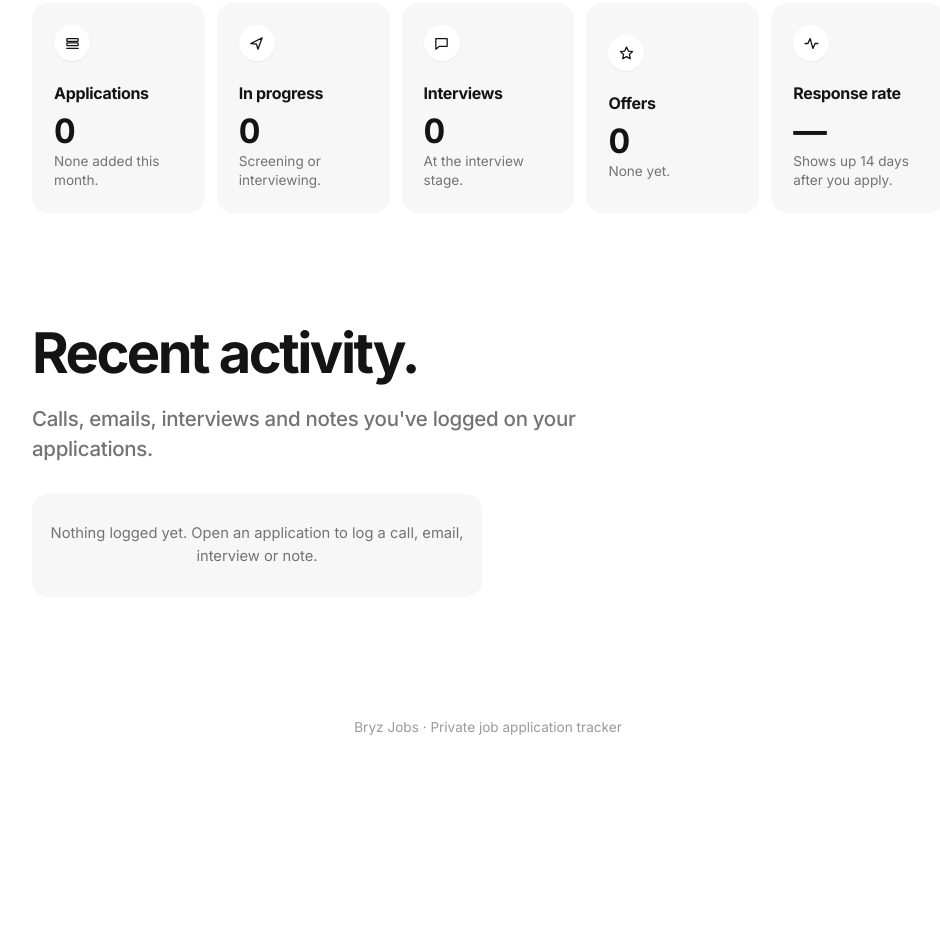
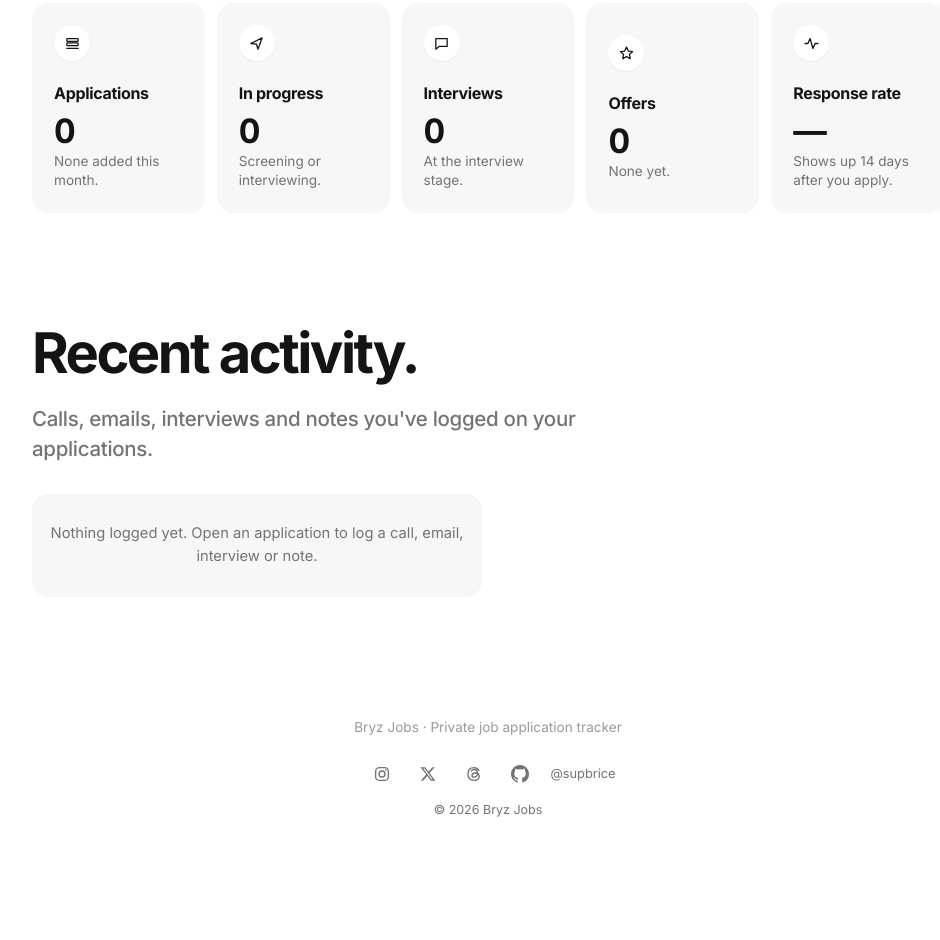
Before and after one commit to supbrice/pipely, a plain HTML site: page index.html in a window 1280 px wide. Shown: the part 915-1855 px from the top of the page, without its empty margins (152-1092 px from the left). Before the commit the page ends 1773 px from the top, so only its background shows below. Drawn offline with Linux system fonts and the light colour scheme.

Commit message:
Footer: Instagram/X/Threads/GitHub icon links (inline SVG, 44px, new tab), @supbrice, © 2026; pages check covers the footer on every route

```diff
--- a/css/styles.css
+++ b/css/styles.css
@@ -407,3 +407,15 @@ main section.page-first{padding-top:48px}
 .ksearch-x:hover{color:var(--fg)}
 .ksearch-x:focus-visible{outline:none;box-shadow:var(--ring)}
 .kcard[hidden],.knone[hidden]{display:none}
+
+/* Footer: social links + copyright (inline SVG, no external assets) */
+.social{display:flex;align-items:center;justify-content:center;flex-wrap:wrap;gap:0 2px;margin:14px 0 0}
+.social a{width:44px;height:44px;display:inline-flex;align-items:center;justify-content:center;border-radius:9999px;color:var(--muted);text-decoration:none;transition:color .15s ease,background .15s ease}
+.social a:hover{color:var(--fg);background:var(--card);text-decoration:none}
+.social a:focus-visible{outline:2px solid var(--blue);outline-offset:-2px;box-shadow:none;color:var(--fg)}
+.social svg{width:18px;height:18px;display:block}
+.social .fill{fill:currentColor;stroke:none}
+.social .line{fill:none;stroke:currentColor;stroke-width:1.8;stroke-linecap:round;stroke-linejoin:round}
+.social-handle{font-size:.8rem;color:var(--muted);margin-left:6px}
+.copy{margin:4px 0 0;font-size:.78rem;color:var(--muted)}
+footer .foot-line{margin:0}
--- a/index.html
+++ b/index.html
@@ -175,7 +175,17 @@
     </section>
   </main>
 
-  <footer>Bryz Jobs · Private job application tracker</footer>
+  <footer>
+    <p class="foot-line">Bryz Jobs · Private job application tracker</p>
+    <nav class="social" aria-label="@supbrice on social media">
+      <a href="https://instagram.com/supbrice" target="_blank" rel="noopener noreferrer" aria-label="Instagram: @supbrice" title="Instagram"><svg viewBox="0 0 24 24" aria-hidden="true" focusable="false"><g class="line"><rect x="3.5" y="3.5" width="17" height="17" rx="5"/><circle cx="12" cy="12" r="4"/></g><circle class="fill" cx="17.2" cy="6.8" r="1.1"/></svg></a>
+      <a href="https://x.com/supbrice" target="_blank" rel="noopener noreferrer" aria-label="X: @supbrice" title="X"><svg viewBox="0 0 24 24" aria-hidden="true" focusable="false"><path class="fill" d="M17.75 3h3.07l-6.71 7.67L22 21h-6.18l-4.84-6.33L5.44 21H2.37l7.18-8.2L2 3h6.34l4.37 5.78L17.75 3zm-1.08 16.2h1.7L7.4 4.73H5.58l11.09 14.47z"/></svg></a>
+      <a href="https://www.threads.net/@supbrice" target="_blank" rel="noopener noreferrer" aria-label="Threads: @supbrice" title="Threads"><svg viewBox="0 0 24 24" aria-hidden="true" focusable="false"><path class="line" d="M18.6 7.4C17.3 4.9 15 3.5 12 3.5c-4.9 0-8 3.4-8 8.5s3.1 8.5 8 8.5c4.1 0 6.9-2.2 6.9-5.5 0-2.8-2.1-4.4-5.4-4.4-2.6 0-4.2 1.3-4.2 3 0 1.6 1.3 2.6 3.1 2.6 2.7 0 4.2-2 4.2-5.4 0-2.9-1.6-4.8-4.3-4.8-1.8 0-3.2.8-3.9 2"/></svg></a>
+      <a href="https://github.com/supbrice" target="_blank" rel="noopener noreferrer" aria-label="GitHub: @supbrice" title="GitHub"><svg viewBox="0 0 16 16" aria-hidden="true" focusable="false"><path class="fill" d="M8 0C3.58 0 0 3.58 0 8c0 3.54 2.29 6.53 5.47 7.59.4.07.55-.17.55-.38 0-.19-.01-.82-.01-1.49-2.01.37-2.53-.49-2.69-.94-.09-.23-.48-.94-.82-1.13-.28-.15-.68-.52-.01-.53.63-.01 1.08.58 1.23.82.72 1.21 1.87.87 2.33.66.07-.52.28-.87.51-1.07-1.78-.2-3.64-.89-3.64-3.95 0-.87.31-1.59.82-2.15-.08-.2-.36-1.02.08-2.12 0 0 .67-.21 2.2.82.64-.18 1.32-.27 2-.27.68 0 1.36.09 2 .27 1.53-1.04 2.2-.82 2.2-.82.44 1.1.16 1.92.08 2.12.51.56.82 1.27.82 2.15 0 3.07-1.87 3.75-3.65 3.95.29.25.54.73.54 1.48 0 1.07-.01 1.93-.01 2.2 0 .21.15.46.55.38A8.013 8.013 0 0 0 16 8c0-4.42-3.58-8-8-8z"/></svg></a>
+      <span class="social-handle">@supbrice</span>
+    </nav>
+    <p class="copy">© 2026 Bryz Jobs</p>
+  </footer>
 </div>
 
 <div class="toast" id="toast" role="status" aria-live="polite"><span id="toast-text"></span><button class="toast-undo" type="button" id="toast-undo" hidden>Undo</button></div>
```
Also changed, not shown: tests/pages.check.js (+8 -1 lines).
